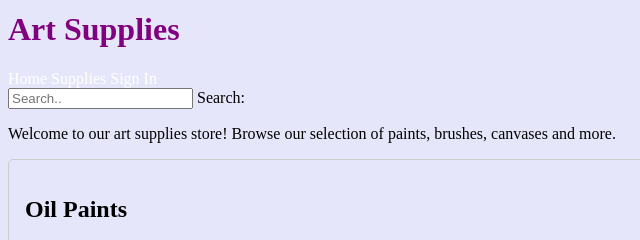
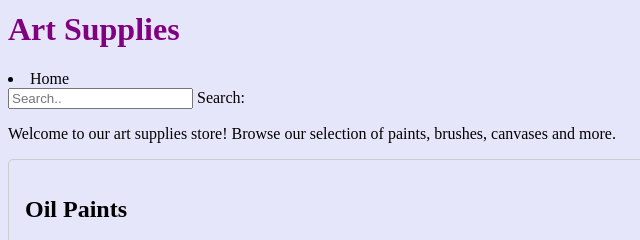
Before and after one commit to JyothirmaiV13/amazon-whisperer_after-fix, a plain HTML site: page index.html in a window 1280 px wide. Shown: the part 126-366 px from the top of the page, 0-640 px from the left. Drawn offline with Linux system fonts and the light colour scheme.

Commit message:
Update index.html

```diff
--- a/index.html
+++ b/index.html
@@ -69,12 +69,10 @@ alert("Added " + product + " to cart!");
 <h1>Art Supplies</h1>
 
 <nav>
-<a href="#">Home</a>
-<a href="#">Supplies</a>
-<a href="#">Sign In</a>
+<li>Home</li>
 </nav>
 
-<input type="text" placeholder="Search..">
+<input id="search" type="text" placeholder="Search..">
   <label for="search">Search:</label>
 
 <p>Welcome to our art supplies store! Browse our selection of paints, brushes, canvases and more.</p>
```
